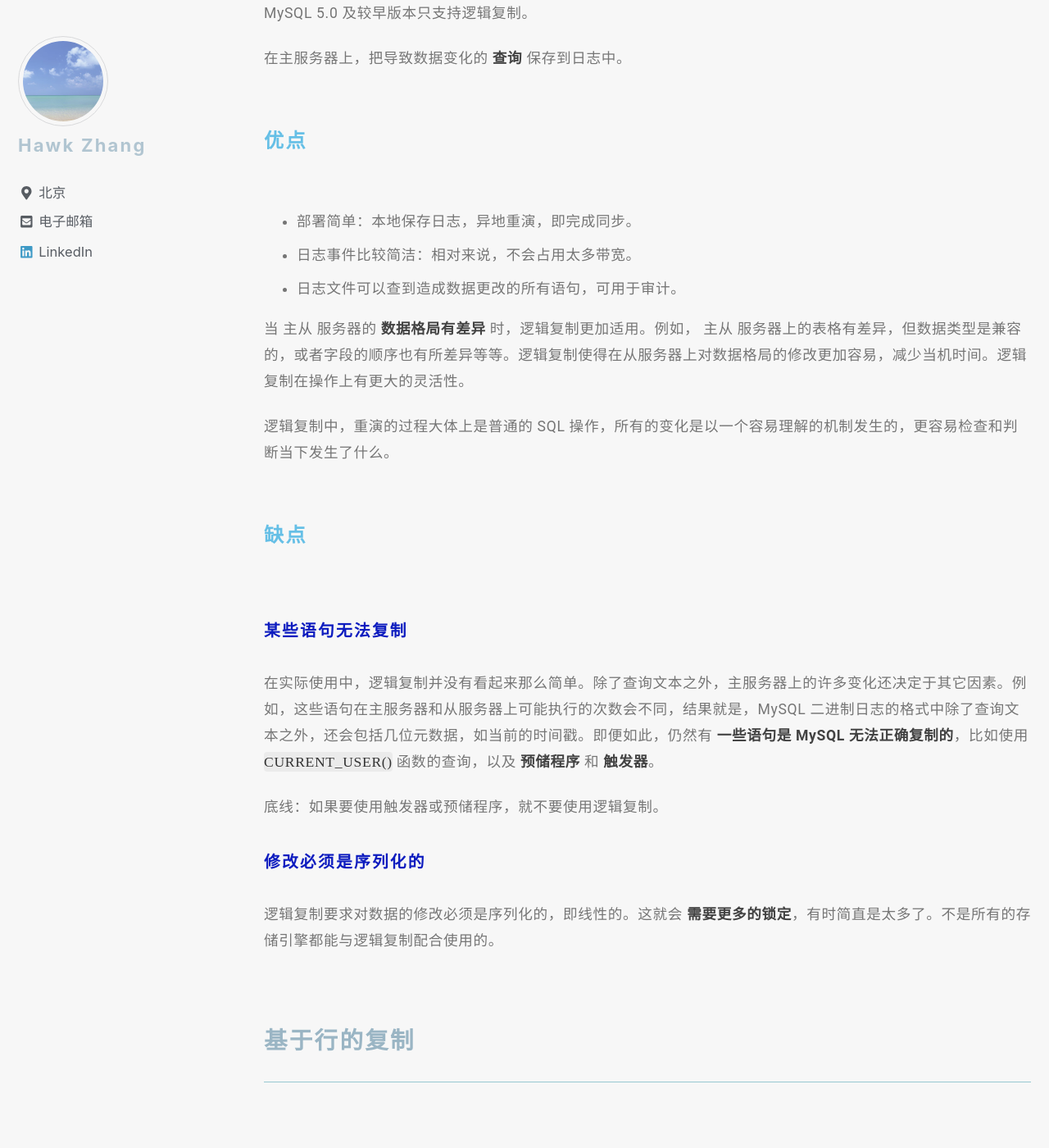
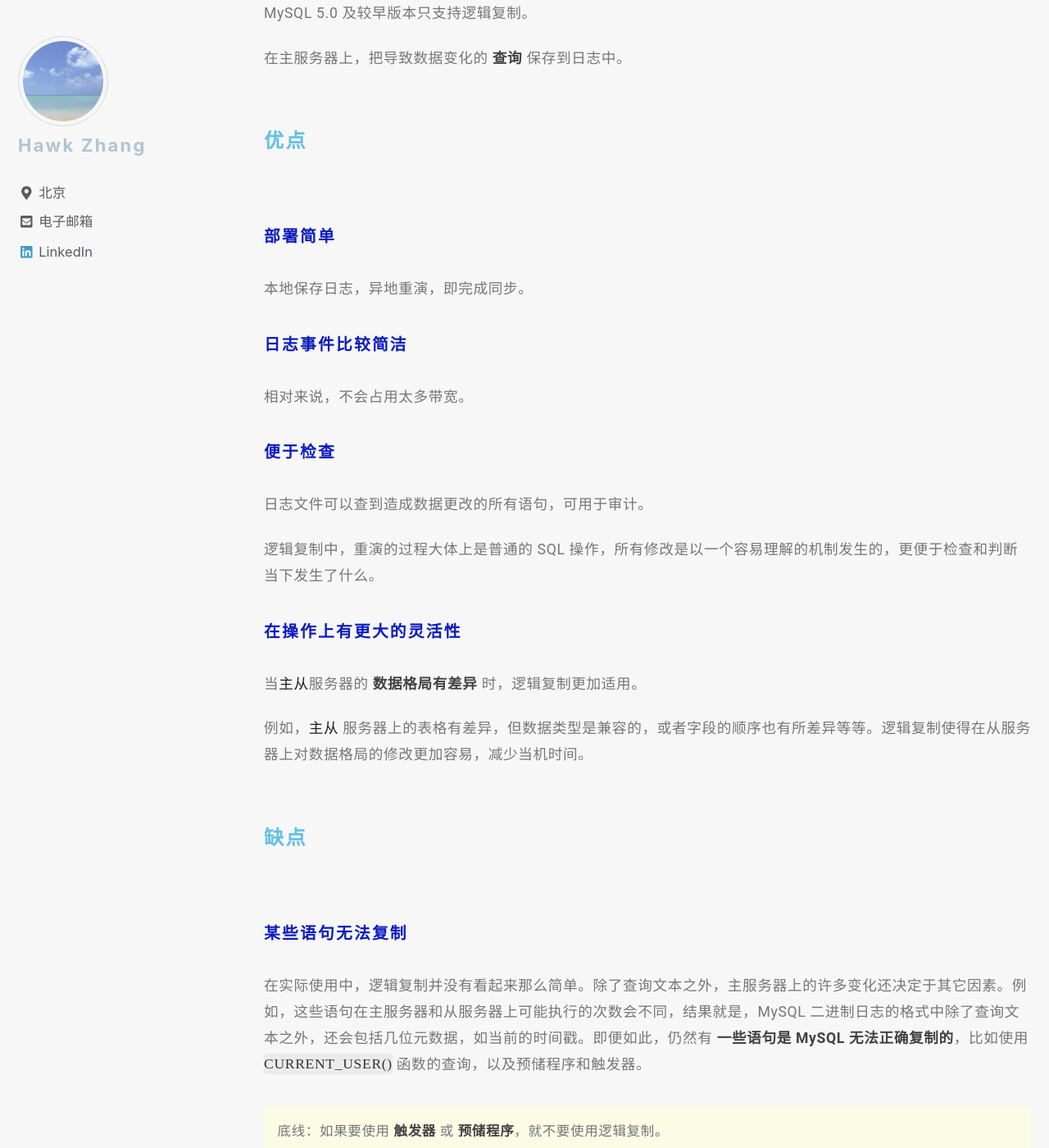
Before and after one commit to narru888/linotes_note, a Jekyll site: the page built from _posts/mysql/2016-03-01-repl.deeper.md, in a window 1280 px wide and 1400 px high, scrolled down 1623 px. Shown: the whole window at 82% size. Built offline with Jekyll 4.4.1, drawn with Linux system fonts in a browser that asks for light colours; nearby versions of some CDN libraries; a script that is not in the unit is left out; some of the changed text lies outside the part shown.

Commit message:
update on 2018-08-17 09:50:01 CST

```diff
--- a/_posts/mysql/2016-03-01-repl.deeper.md
+++ b/_posts/mysql/2016-03-01-repl.deeper.md
@@ -34,13 +34,25 @@ MySQL 5.0 及较早版本只支持逻辑复制。
 
 #### 优点
 
-* 部署简单：本地保存日志，异地重演，即完成同步。
-* 日志事件比较简洁：相对来说，不会占用太多带宽。
-* 日志文件可以查到造成数据更改的所有语句，可用于审计。
+##### 部署简单
 
-当 主从 服务器的 **数据格局有差异** 时，逻辑复制更加适用。例如， 主从 服务器上的表格有差异，但数据类型是兼容的，或者字段的顺序也有所差异等等。逻辑复制使得在从服务器上对数据格局的修改更加容易，减少当机时间。逻辑复制在操作上有更大的灵活性。
+本地保存日志，异地重演，即完成同步。
 
-逻辑复制中，重演的过程大体上是普通的 SQL 操作，所有的变化是以一个容易理解的机制发生的，更容易检查和判断当下发生了什么。
+##### 日志事件比较简洁
+
+相对来说，不会占用太多带宽。
+
+##### 便于检查
+
+日志文件可以查到造成数据更改的所有语句，可用于审计。
+
+逻辑复制中，重演的过程大体上是普通的 SQL 操作，所有修改是以一个容易理解的机制发生的，更便于检查和判断当下发生了什么。
+
+##### 在操作上有更大的灵活性
+
+当*主从*服务器的 **数据格局有差异** 时，逻辑复制更加适用。
+
+例如，*主从* 服务器上的表格有差异，但数据类型是兼容的，或者字段的顺序也有所差异等等。逻辑复制使得在从服务器上对数据格局的修改更加容易，减少当机时间。
 
 
 
@@ -48,14 +60,14 @@ MySQL 5.0 及较早版本只支持逻辑复制。
 
 ##### 某些语句无法复制
 
-在实际使用中，逻辑复制并没有看起来那么简单。除了查询文本之外，主服务器上的许多变化还决定于其它因素。例如，这些语句在主服务器和从服务器上可能执行的次数会不同，结果就是，MySQL 二进制日志的格式中除了查询文本之外，还会包括几位元数据，如当前的时间戳。即便如此，仍然有 **一些语句是 MySQL 无法正确复制的**，比如使用 `CURRENT_USER()` 函数的查询，以及 **预储程序** 和 **触发器**。
+在实际使用中，逻辑复制并没有看起来那么简单。除了查询文本之外，主服务器上的许多变化还决定于其它因素。例如，这些语句在主服务器和从服务器上可能执行的次数会不同，结果就是，MySQL 二进制日志的格式中除了查询文本之外，还会包括几位元数据，如当前的时间戳。即便如此，仍然有 **一些语句是 MySQL 无法正确复制的**，比如使用 `CURRENT_USER()` 函数的查询，以及预储程序和触发器。
 
-底线：如果要使用触发器或预储程序，就不要使用逻辑复制。
+底线：如果要使用 **触发器** 或 **预储程序**，就不要使用逻辑复制。
+{: .notice--primary}
 
+##### 修改必须是线性的
 
-##### 修改必须是序列化的
-
-逻辑复制要求对数据的修改必须是序列化的，即线性的。这就会 **需要更多的锁定**，有时简直是太多了。不是所有的存储引擎都能与逻辑复制配合使用的。
+逻辑复制要求对数据的修改必须是线性的，即序列化的。这就会 **需要更多的锁定**，有时简直是太多了。不是所有的存储引擎都能与逻辑复制配合使用的。
 
 
 
```
Also changed, not shown: other parts of _posts/mysql/2016-03-01-repl.deeper.md (+5 -3 lines).
